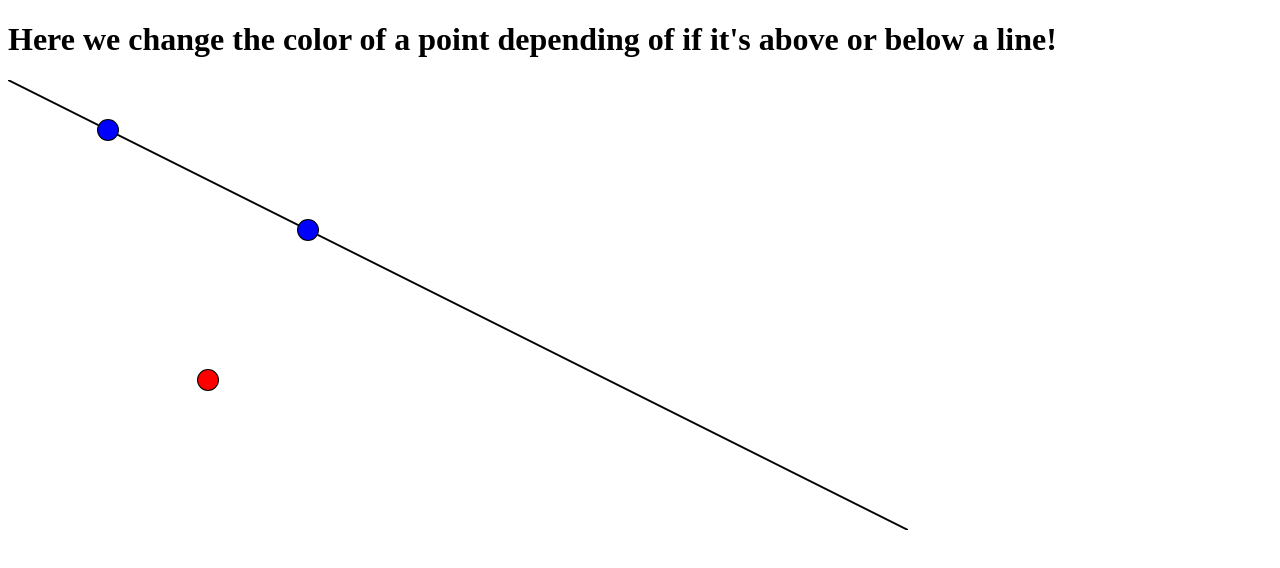
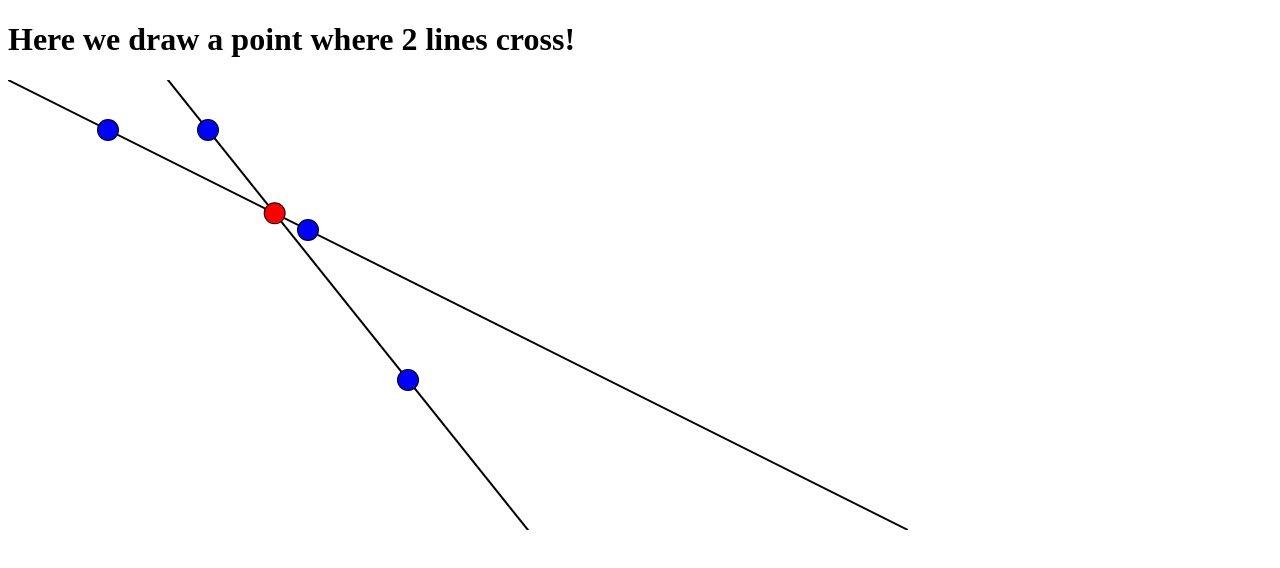
Before and after one commit to LtKst/amp-assignments, a plain HTML site: page lines/intersection/index.html in a window 1280 px wide. Drawn offline with Linux system fonts and the light colour scheme.

Commit message:
Renamed assignments & added a perpendicular lines assignments prototype

```diff
--- a/lines/Line.js
+++ b/lines/Line.js
@@ -35,4 +35,37 @@ class Line {
     // a*x + b*y = c
     // Also called Standart Line Forumla
   }
+
+  checkLineIntersection(line1StartX, line1StartY, line1EndX, line1EndY, line2StartX, line2StartY, line2EndX, line2EndY) {
+    var denominator, a, b, numerator1, numerator2, result = {
+      x: null,
+      y: null,
+      onLine1: false,
+      onLine2: false
+    };
+    denominator = ((line2EndY - line2StartY) * (line1EndX - line1StartX)) - ((line2EndX - line2StartX) * (line1EndY - line1StartY));
+    if (denominator == 0) {
+      return result;
+    }
+    a = line1StartY - line2StartY;
+    b = line1StartX - line2StartX;
+    numerator1 = ((line2EndX - line2StartX) * a) - ((line2EndY - line2StartY) * b);
+    numerator2 = ((line1EndX - line1StartX) * a) - ((line1EndY - line1StartY) * b);
+    a = numerator1 / denominator;
+    b = numerator2 / denominator;
+
+
+    result.x = line1StartX + (a * (line1EndX - line1StartX));
+    result.y = line1StartY + (a * (line1EndY - line1StartY));
+
+    if (a > 0 && a < 1) {
+      result.onLine1 = true;
+    }
+
+    if (b > 0 && b < 1) {
+      result.onLine2 = true;
+    }
+
+    return result;
+  };
 }
--- a/lines/colored-point/index.html
+++ b/lines/intersection/index.html
@@ -7,13 +7,13 @@
 </head>
 
 <body>
-  <h1>Here we change the color of a point depending of if it's above or below a line!</h1>
+  <h1>Here we draw a point where 2 lines cross!</h1>
 
   <canvas id="canvas" width="900" height="450"></canvas>
 
   <script src="../Point.js" charset="utf-8"></script>
   <script src="../Line.js" charset="utf-8"></script>
-  <script src="../colored-point/script.js" charset="utf-8"></script>
+  <script src="../intersection/script.js" charset="utf-8"></script>
 </body>
 
 </html>
--- /dev/null
+++ b/lines/intersection/script.js
@@ -0,0 +1,33 @@
+const canvas = document.getElementById('canvas');
+const context = canvas.getContext('2d');
+
+var A = new Point(canvas, context, 100, 50, 10, "#0000FF");
+var B = new Point(canvas, context, 300, 150, 10, "#0000FF");
+
+var C = new Point(canvas, context, 200, 50, 10, "#0000FF");
+var D = new Point(canvas, context, 400, 300, 10, "#0000FF");
+
+var E = new Point(canvas, context, 200, 300, 10, "#FF0000");
+
+var line1 = new Line(canvas, context, -0.3333, -133.33);
+var line2 = new Line(canvas, context, -0.3333, -133.33);
+
+setInterval(update, 10);
+
+function update() {
+  context.clearRect(0, 0, canvas.width, canvas.height);
+
+  line1.drawLineByTwoPoints(A, B);
+  line2.drawLineByTwoPoints(C, D);
+
+  var res = line1.checkLineIntersection(A.x, A.y, B.x, B.y, C.x, C.y, D.x, D.y);
+
+  E.x = res.x;
+  E.y = res.y;
+
+  A.draw();
+  B.draw();
+  C.draw();
+  D.draw();
+  E.draw();
+}
```
Also changed, not shown: lines/index.html (+7 -1 lines), lines/inequality/index.html (added, +19 -0 lines), lines/perpendicular-lines/index.html (added, +19 -0 lines), lines/perpendicular-lines/script.js (added, +24 -0 lines), lines/inequality/script.js (renamed from lines/colored-point/script.js).
